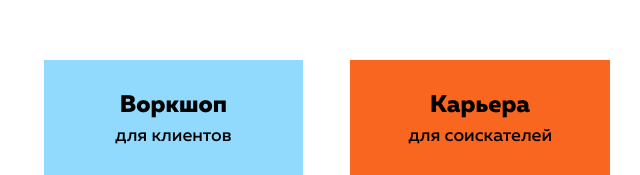
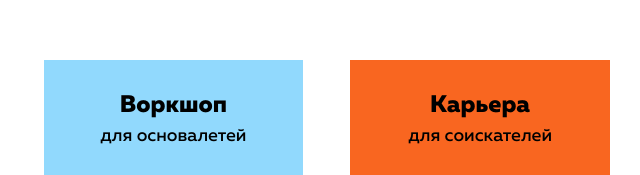
Before and after one commit to Wingsmanru/handh, a plain HTML site: page index.html in a window 1280 px wide. Shown: the part 3460-3635 px from the top of the page, 620-1260 px from the left. Drawn offline with Linux system fonts and the light colour scheme; a web font is replaced by a local one.

Commit message:
Add files via upload

```diff
--- a/index.html
+++ b/index.html
@@ -353,7 +353,7 @@
 				</a>
 				<a href="https://handh.ru/workshop" class="news_case" target="_blank" style="background-color: #91d9fd;">
 					<div class="news_case_title font_bold" style="color: #000;">Воркшоп</div>
-					<div class="news_case_subtitle font_med" style="color: #000;">для клиентов</div>
+					<div class="news_case_subtitle font_med" style="color: #000;">для основалетей</div>
 					<div class="news_case_pic"><img src="img/news/workshop.png"></div>
 				</a>
 				<a href="https://spb.hh.ru/employer/1504670" class="news_case" target="_blank" style="background-color: #f96620;">
```
